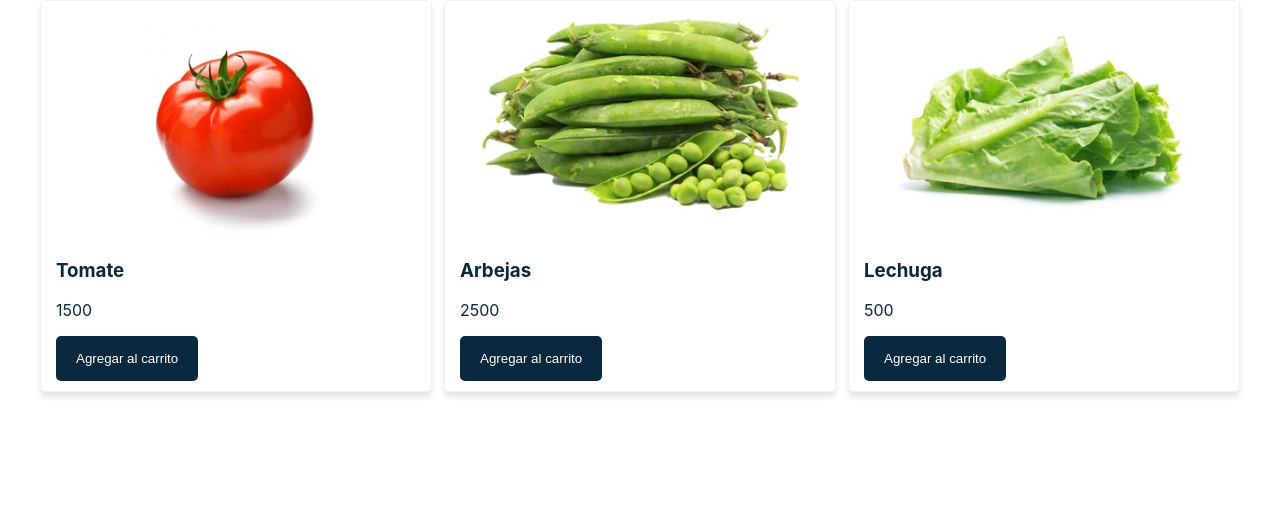
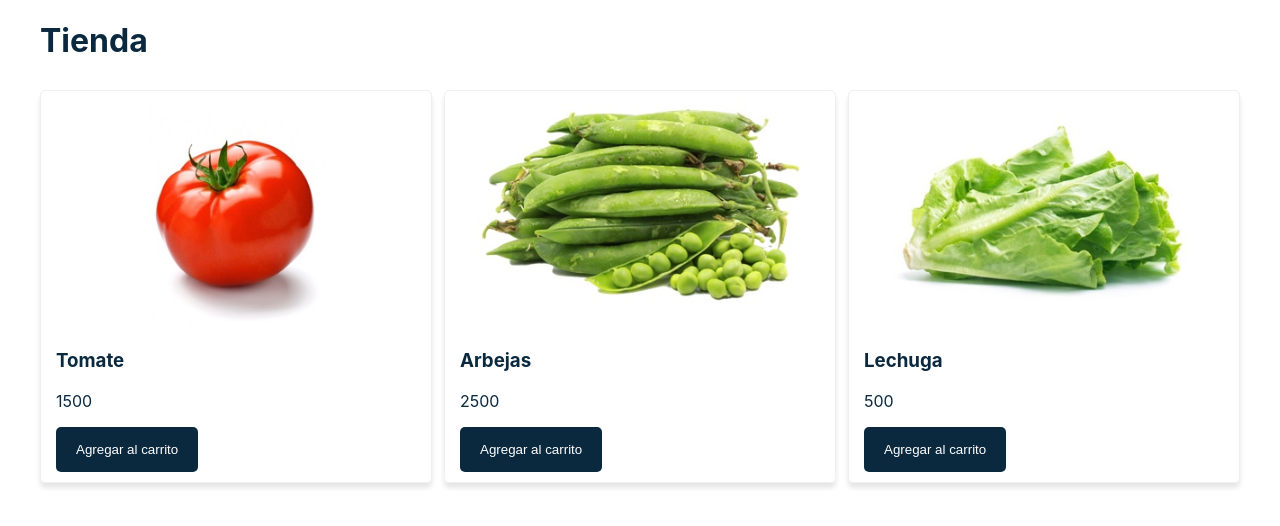
Before and after one commit to Rubenmt93/React-Carro-de-compra, a React (Create React App) app: page / in a window 1280 px wide. Shown: the top 526 px of the page. Built offline with nearby package versions, Linux system fonts and the light colour scheme.

Commit message:
Titulo de tienda

```diff
--- a/src/App.js
+++ b/src/App.js
@@ -1,7 +1,7 @@
 import { Component } from 'react';
 import Productos from './components/Productos.js'
 import Layout from './components/Layout.js'
-
+import Title from './components/Title.js';
 class App extends Component{
   state={
     productos:[
@@ -14,9 +14,10 @@ class App extends Component{
     return(
       <div>
         <Layout>
-        <Productos
-          agregarAlCarro={() => console.log('No hace nada')}
-          productos={this.state.productos}/>
+          <Title></Title>
+          <Productos
+            agregarAlCarro={() => console.log('No hace nada')}
+            productos={this.state.productos}/>
         </Layout>
 
       </div>
--- /dev/null
+++ b/src/components/Title.js
@@ -0,0 +1,20 @@
+import { Component } from "react";
+const style = {
+    titulo:{
+        marginBottom:'30px'
+    }
+}
+
+class Title extends Component {
+
+    render() {
+
+        return (
+           <div>
+            <h1 style={style.titulo}>Tienda</h1>
+
+           </div>
+        )
+    }
+}
+export default Title
```
